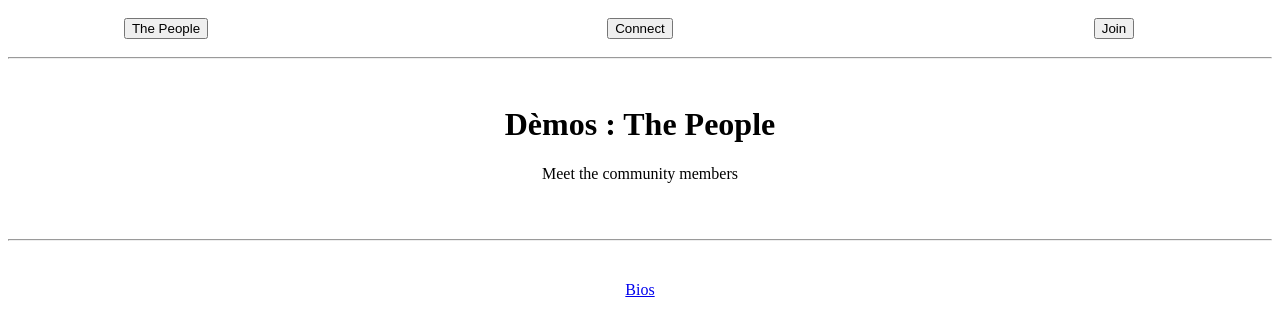
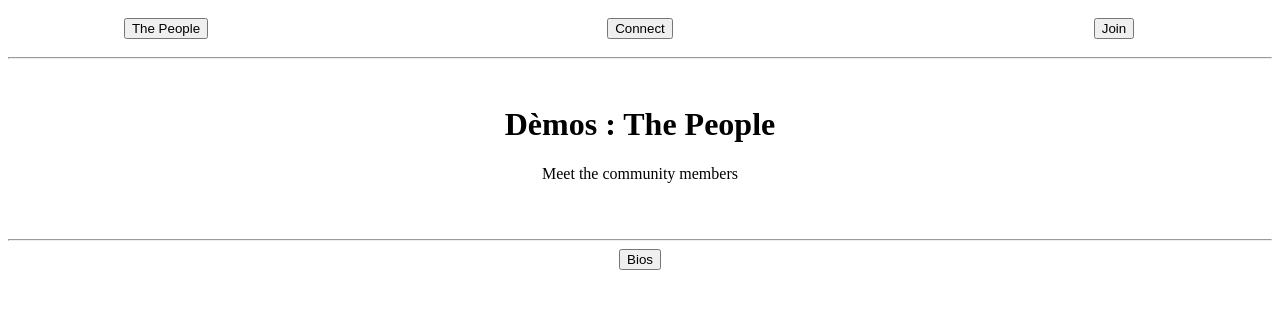
Before and after one commit to ismaelgiovannetti/demos, a PHP site: page /bios.php in a window 1280 px wide. Shown: the top 336 px of the page. Run offline with PHP 8.4, Linux system fonts and the light colour scheme; data that the repository does not hold is empty.

Commit message:
Update footer.php

```diff
--- a/includes/footer.php
+++ b/includes/footer.php
@@ -1,7 +1,9 @@
 <br>
 <hr>
-<footer style="text-align: center; margin: 40px 0 20px 0;">
-    <a href="bios.php" style="display: inline-block;">Bios</a>
+<footer style="text-align: center;">
+    <form action="bios.php" method="get" style="display: inline;">
+        <button type="submit">Bios</button>
+    </form>
 </footer>
 </body>
 </html>
```
